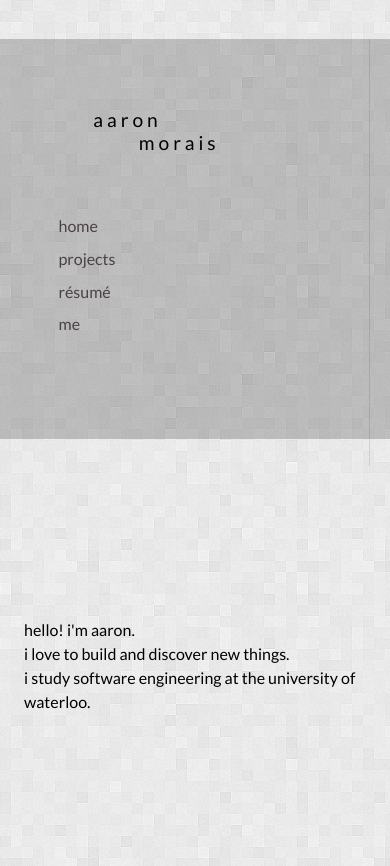
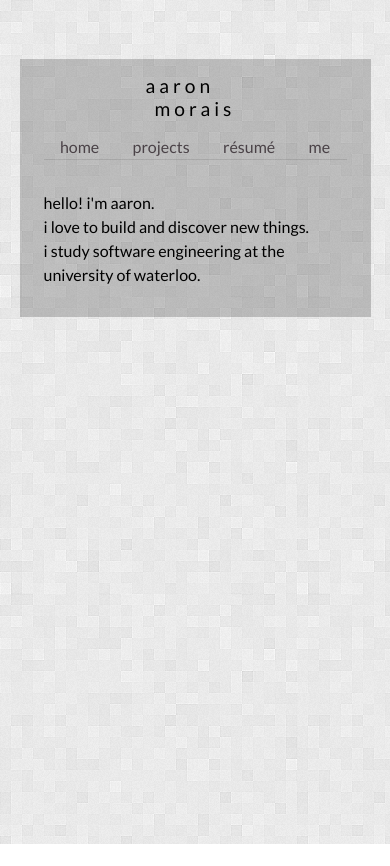
Before and after one commit to AaronMorais/personal-website, a website: page public/index.html in a window 390 px wide. After the commit the page ends 844 px from the top, so only its background shows below. Drawn offline with Linux system fonts and the light colour scheme.

Commit message:
Working on styling. Add horizontal padding. Add gray hover text for nav bar. Style home screen for mobile devices.

```diff
--- a/public/css/main.css
+++ b/public/css/main.css
@@ -9,9 +9,10 @@ body {
     margin-bottom: 10%;
     background-color: rgba(0, 0, 0,0.2);
     height: 400px;
+    width: 90%;
 }
 
-.grid {
+.grid, .message-container, .left-container, .right-container {
     height: 100%;
 }
 
@@ -34,12 +35,6 @@ body {
     margin: 0 auto;
 }
 
-@media screen and (max-width: 800px) {
-    .name {
-        font-size:120%
-    }
-}
-
 #first-name {
     margin-left: -20%;
 }
@@ -59,6 +54,9 @@ body {
     margin-left: 10%;
     color: rgb(74,66,71);
 }
+.element:hover,a:hover {
+    color:gray;
+}
 a {
     text-decoration:none;
     color: rgb(74,66,71);
@@ -66,14 +64,55 @@ a {
 li {
     list-style-type:none;
 }
-.right-container {
-    height: 100%;
-}
+
 .message-container {
     display: table;
-    height: 100%;
 }
 .message {
     display: table-cell;
     vertical-align: middle;
 }
+
+@media screen and (max-width: 800px) {
+    .name {
+        font-size:120%
+    }
+}
+@media screen and (max-width: 650px) {
+    .container {
+        height: 80%;
+        margin-top: 15%;
+    }
+    .name-container {
+        padding-top: 5%;
+        padding-bottom: 5%;
+        width: 100%;
+        margin: 0 auto;
+    }
+    .navBar {
+        width: 100%;
+        margin: 0 auto;
+        padding-top: 0;
+        padding-bottom: 0;
+        margin-left: -5%;
+        text-align: center;
+    }
+    .element {
+        display: inline;
+    }
+    .left-container {
+        width: 100%;
+        border-right: none;
+        border-bottom: 1px solid rgba(0,0,0,0.1);
+    }
+    #first-name {
+        margin-left: -5%;
+    }
+    #last-name {
+        margin-left: 0%;
+    }
+    .message-container {
+        padding-top: 10%;
+        padding-bottom: 10%;
+    }
+}
--- a/public/index.html
+++ b/public/index.html
@@ -19,20 +19,20 @@
             morais
           </div>
         </div>
-        <div class="navBar">
-          <div class="element">
+        <ul class="navBar">
+          <li class="element">
             <a href="/">home</a>
-          </div>
-          <div class="element">
+          </li>
+          <li class="element">
             projects
-          </div>
-          <div class="element">
+          </li>
+          <li class="element">
             <a href="/resume">r&eacute;sum&eacute;</a>
-          </div>
-          <div class="element">
+          </li>
+          <li class="element">
             me
-          </div>
-        </div>
+          </li>
+        </ul>
       </div>
       <div class="unit three-of-four right-container">
         <div class="message-container">
```
